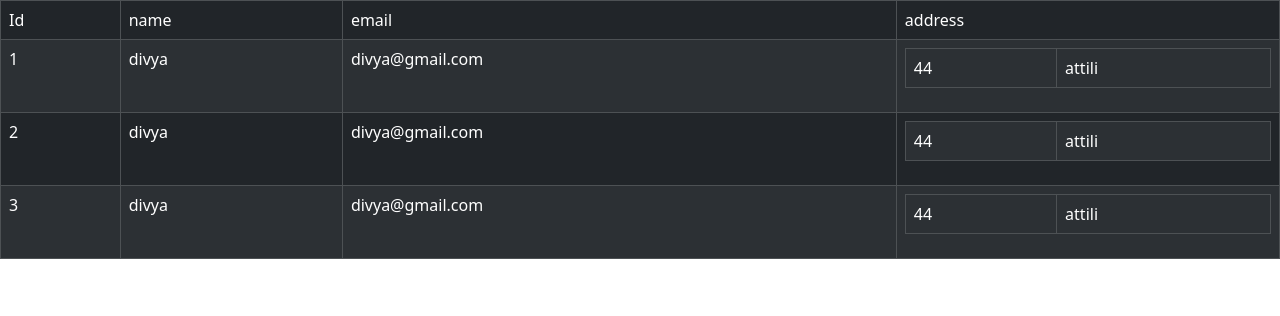
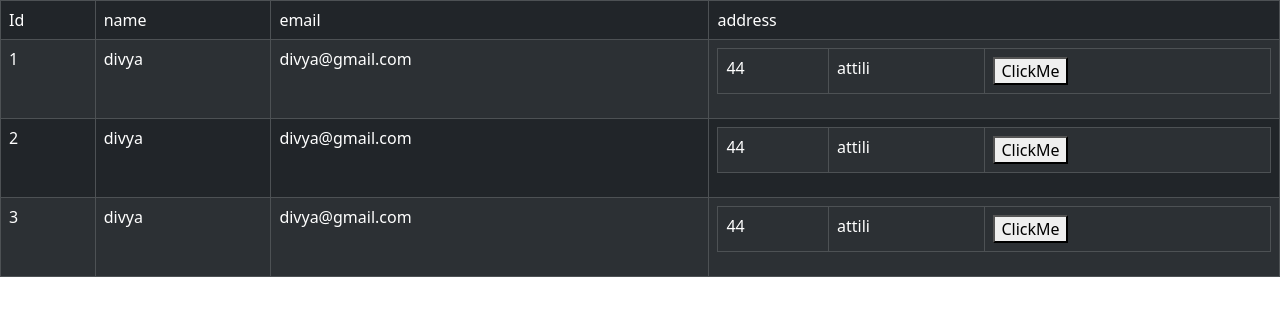
Before and after one commit to FirozSkAhmad/React, a React (Create React App) app: page / in a window 1280 px wide. Shown: the top 316 px of the page. Built offline with nearby package versions, Linux system fonts and the light colour scheme.

Commit message:
1 file modified, 1 added

```diff
--- a/src/App.js
+++ b/src/App.js
@@ -1,6 +1,7 @@
 import React from 'react';
 import './style.css';
 import Table from 'react-bootstrap/Table';
+import ChildTable from './Table.js';
 
 // const names = ['divya', 'pooja', 'sonali', 'shabiya'];
 
@@ -23,6 +24,9 @@ const details = [
 ];
 
 export default function App() {
+  function Alert(data) {
+    alert(data);
+  }
   return (
     <div className="App">
       {/* {names.map((name, id) => (
@@ -48,8 +52,7 @@ export default function App() {
                   <tbody>
                     {data.address.map((item, id) => (
                       <tr key={id}>
-                      <td>{item.Hn}</td>
-                      <td>{item.city}</td>
+                        <ChildTable data={item} fn={Alert} />
                       </tr>
                     ))}
                   </tbody>
--- /dev/null
+++ b/src/Table.js
@@ -0,0 +1,16 @@
+import React from 'react';
+
+function ChildTable(props) {
+  const myData = 'helloWorld';
+  return (
+    <>
+      <td>{props.data.Hn}</td>
+      <td>{props.data.city}</td>
+      <td>{/*sending data from child to parent component  */}
+        <button onClick={() => props.fn(myData)}>ClickMe</button>
+      </td>
+    </>
+  );
+}
+
+export default ChildTable;
```
Lines whose indentation alone changed are shown as unchanged.
